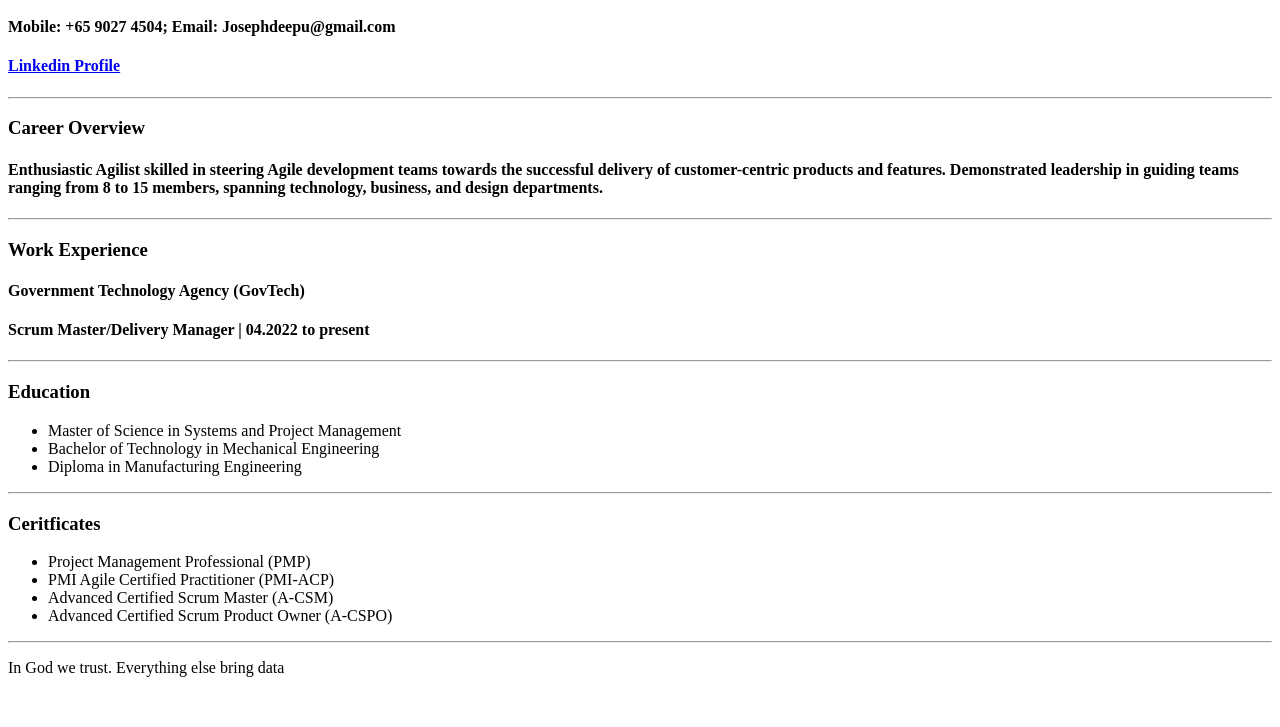
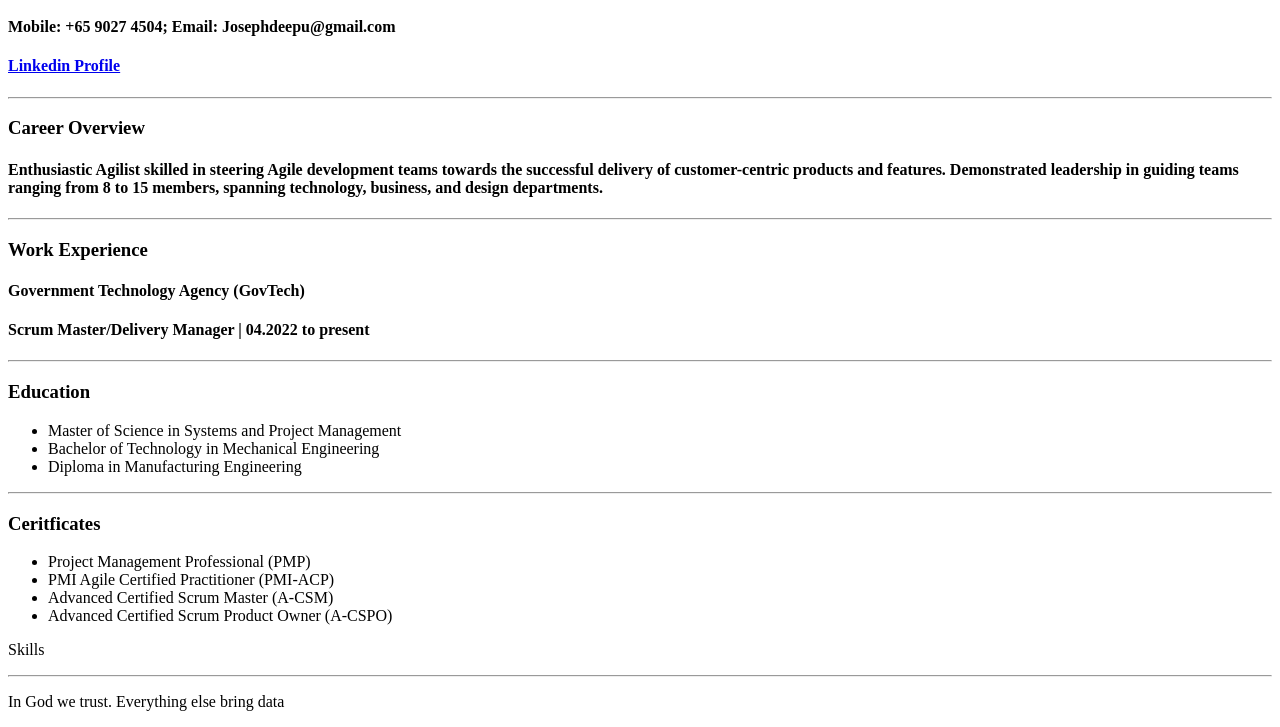
Before and after one commit to Josephdeepu1982/Resume, a plain HTML site: page index.html in a window 1280 px wide. Shown: the part 295-1022 px from the top of the page. Before the commit the page ends 988 px from the top, so only its background shows below. Drawn offline with Linux system fonts and the light colour scheme.

Commit message:
Skills Section

```diff
--- a/index.html
+++ b/index.html
@@ -37,6 +37,7 @@
             <li>Advanced Certified Scrum Master (A-CSM) </li>
             <li>Advanced Certified Scrum Product Owner (A-CSPO)</li>
         </ul>
+        <p>Skills</p>
     <hr>
 
         <footer>
```
